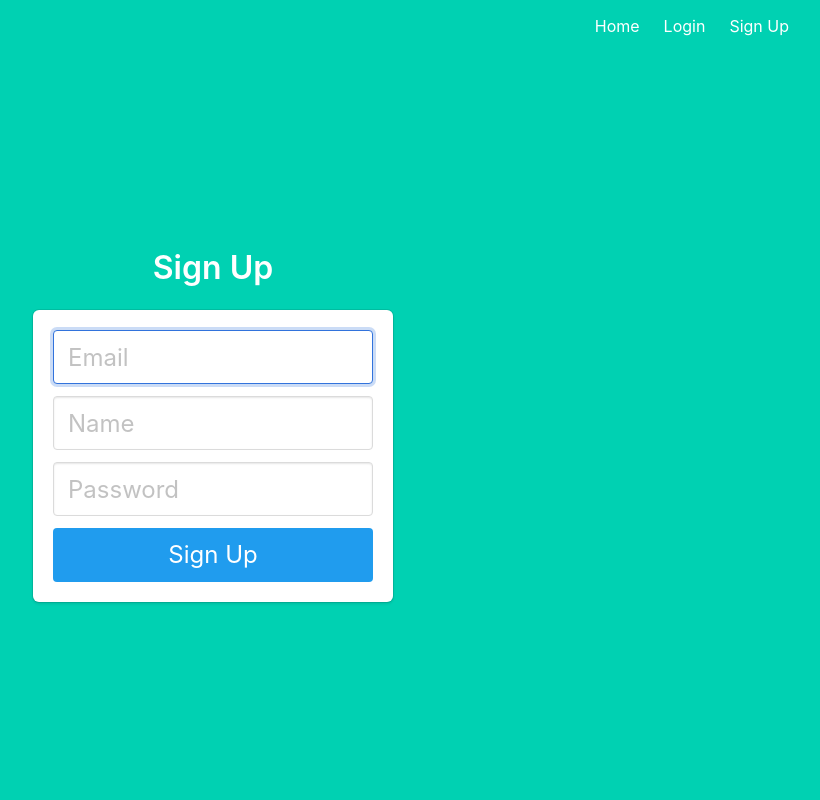
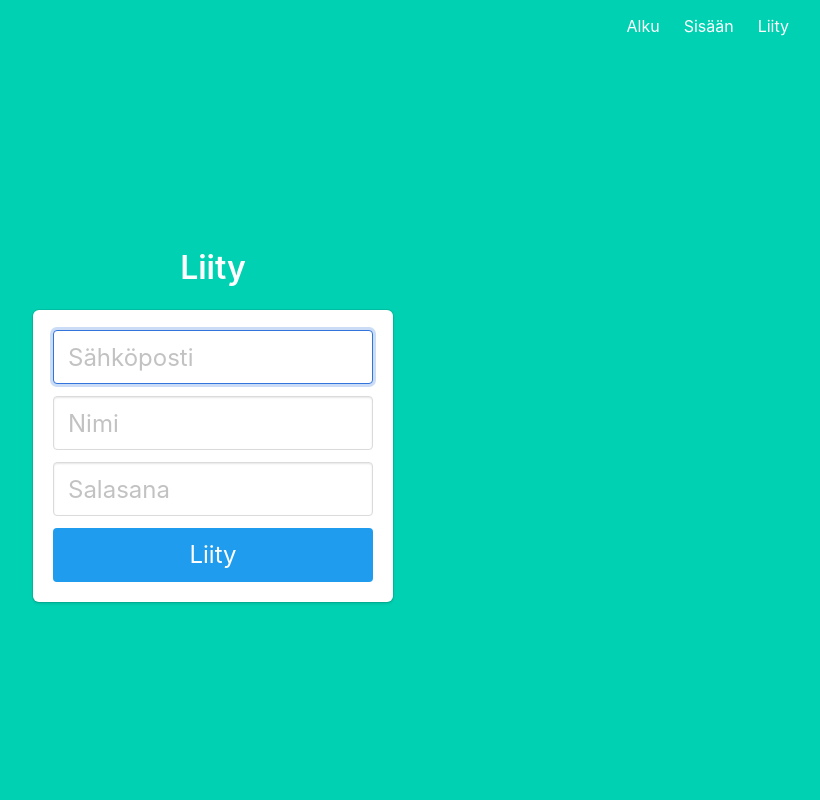
Before and after one commit to superzanttu/whereismyband, a Python web app: template templates/signup.html in a window 1280 px wide. Shown: the whole page, without its empty margins (427-1247 px from the left). Run offline with Jinja, Linux system fonts and the light colour scheme; the template is opened without the code that fills it, so the values that code supplies are empty.

Commit message:
Translated to Finnish

```diff
--- a/__init__.py
+++ b/__init__.py
@@ -3,7 +3,7 @@ from flask_sqlalchemy import SQLAlchemy
 from flask_login import LoginManager
 
 # init SQLAlchemy so we can use it later in our models
-db = SQLAlchemy()
+alchemy_db = SQLAlchemy()
 
 def create_app():
     app = Flask(__name__)
@@ -11,7 +11,7 @@ def create_app():
     app.config['SECRET_KEY'] = 'fkajhliawhkshkdjshv'
     app.config['SQLALCHEMY_DATABASE_URI'] = 'sqlite:///database//wimb.sqlite'
 
-    db.init_app(app)
+    alchemy_db.init_app(app)
 
     login_manager = LoginManager()
     login_manager.login_view = 'auth.login'
--- a/main.py
+++ b/main.py
@@ -1,6 +1,6 @@
 from flask import Blueprint, render_template
 from flask_login import login_required, current_user
-from . import db
+from . import alchemy_db
 
 main = Blueprint('main', __name__)
 
--- a/templates/base.html
+++ b/templates/base.html
@@ -5,7 +5,7 @@
     <meta charset="utf-8">
     <meta http-equiv="X-UA-Compatible" content="IE=edge">
     <meta name="viewport" content="width=device-width, initial-scale=1">
-    <title>Flask Auth Example</title>
+    <title>Where Is My Band</title>
     <link rel="stylesheet" href="https://cdnjs.cloudflare.com/ajax/libs/bulma/0.7.2/css/bulma.min.css" />
 </head>
 
@@ -18,24 +18,24 @@
                     <div id="navbarMenuHeroA" class="navbar-menu">
                         <div class="navbar-end">
                             <a href="{{ url_for('main.index') }}" class="navbar-item">
-                                Home
+                                Alku
                             </a>
                             {% if current_user.is_authenticated %}
                             <a href="{{ url_for('main.profile') }}" class="navbar-item">
-                                Profile
+                                Oma tiedot
                             </a>
                             {% endif %}
                             {% if not current_user.is_authenticated %}
                             <a href="{{ url_for('auth.login') }}" class="navbar-item">
-                                Login
+                                Sisään
                             </a>
                             <a href="{{ url_for('auth.signup') }}" class="navbar-item">
-                                Sign Up
+                                Liity
                             </a>
                             {% endif %}
                             {% if current_user.is_authenticated %}
                             <a href="{{ url_for('auth.logout') }}" class="navbar-item">
-                                Logout
+                                Ulos
                             {% endif %}
                             </a>
                         </div>
--- a/templates/index.html
+++ b/templates/index.html
@@ -2,9 +2,9 @@
 
 {% block content %}
 <h1 class="title">
-  Flask Login Example
+  Where is my band?
 </h1>
 <h2 class="subtitle">
-  Easy authentication and authorization in Flask.
+  Go or NoGo?
 </h2>
 {% endblock %}
--- a/templates/profile.html
+++ b/templates/profile.html
@@ -2,6 +2,6 @@
 
 {% block content %}
 <h1 class="title">
-  Welcome, {{ name }}!
+  Terppa, {{ name }}!
 </h1>
 {% endblock %}
--- a/templates/signup.html
+++ b/templates/signup.html
@@ -2,35 +2,35 @@
 
 {% block content %}
 <div class="column is-4 is-offset-4">
-    <h3 class="title">Sign Up</h3>
+    <h3 class="title">Liity</h3>
     <div class="box">
         {% with messages = get_flashed_messages() %}
         {% if messages %}
             <div class="notification is-danger">
-                {{ messages[0] }}. Go to <a href="{{ url_for('auth.login') }}">login page</a>.
+                {{ messages[0] }}. Pääset sisään <a href="{{ url_for('auth.login') }}">täältä</a>.
             </div>
         {% endif %}
         {% endwith %}
         <form method="POST" action="/signup">
             <div class="field">
                 <div class="control">
-                    <input class="input is-large" type="email" name="email" placeholder="Email" autofocus="">
+                    <input class="input is-large" type="email" name="email" placeholder="Sähköposti" autofocus="">
                 </div>
             </div>
 
             <div class="field">
                 <div class="control">
-                    <input class="input is-large" type="text" name="name" placeholder="Name" autofocus="">
+                    <input class="input is-large" type="text" name="name" placeholder="Nimi" autofocus="">
                 </div>
             </div>
 
             <div class="field">
                 <div class="control">
-                    <input class="input is-large" type="password" name="password" placeholder="Password">
+                    <input class="input is-large" type="password" name="password" placeholder="Salasana">
                 </div>
             </div>
 
-            <button class="button is-block is-info is-large is-fullwidth">Sign Up</button>
+            <button class="button is-block is-info is-large is-fullwidth">Liity</button>
         </form>
     </div>
 </div>
```
Also changed, not shown: auth.py (+5 -5 lines), models.py (+6 -6 lines), templates/login.html (+5 -5 lines), 2 other files.
